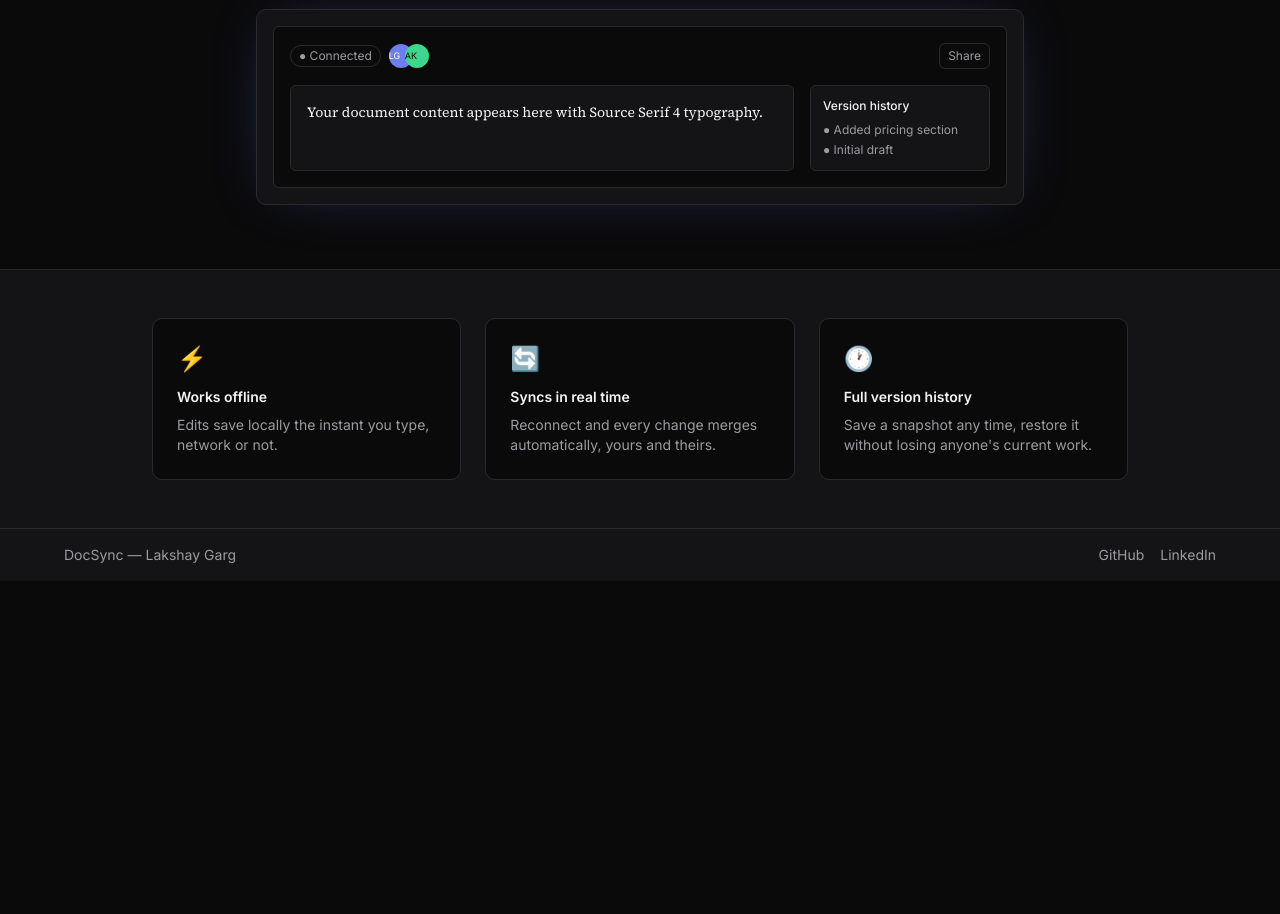
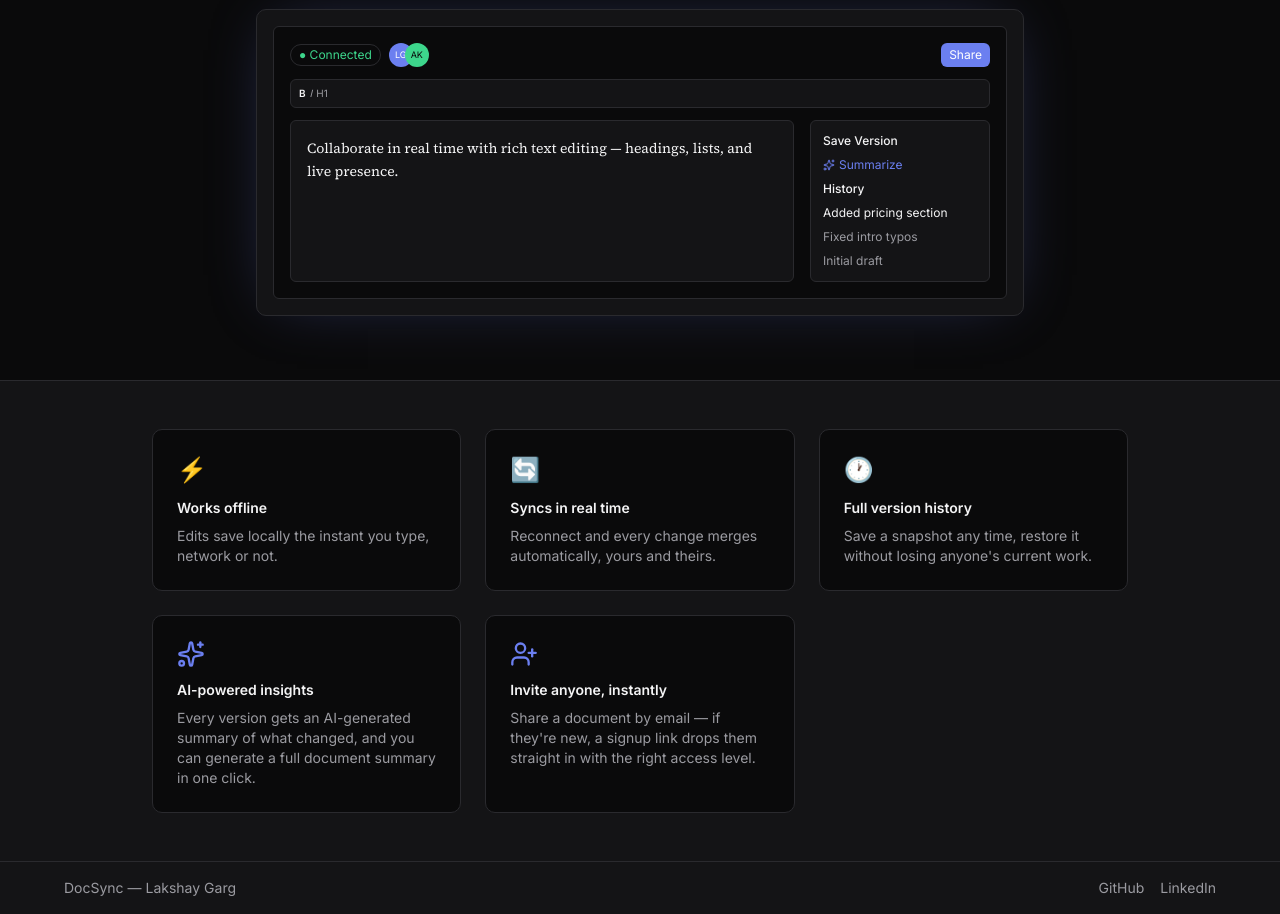
Before and after one commit to garg-lakshay/DocSync, a Next.js app in the folder frontend/: page / in a window 1280 px wide. Shown: the part 500-1414 px from the top of the page. Before the commit the page ends 1081 px from the top, so only its background shows below. Built offline with nearby package versions, Linux system fonts and the light colour scheme; no server answers.

Commit message:
feat : update landing page

```diff
--- a/frontend/src/components/landing-content.tsx
+++ b/frontend/src/components/landing-content.tsx
@@ -1,7 +1,15 @@
 import Link from "next/link";
+import { Sparkles, UserPlus, type LucideIcon } from "lucide-react";
 import { Button } from "@/components/ui/button";
 
-const features = [
+type Feature = {
+  title: string;
+  description: string;
+  icon?: string;
+  Icon?: LucideIcon;
+};
+
+const features: Feature[] = [
   {
     title: "Works offline",
     description:
@@ -19,6 +27,18 @@ const features = [
     description:
       "Save a snapshot any time, restore it without losing anyone's current work.",
     icon: "🕐",
+  },
+  {
+    title: "AI-powered insights",
+    description:
+      "Every version gets an AI-generated summary of what changed, and you can generate a full document summary in one click.",
+    Icon: Sparkles,
+  },
+  {
+    title: "Invite anyone, instantly",
+    description:
+      "Share a document by email — if they're new, a signup link drops them straight in with the right access level.",
+    Icon: UserPlus,
   },
 ];
 
@@ -71,28 +91,44 @@ export function LandingContent({ showNav = true }: LandingContentProps) {
           aria-hidden="true"
         >
           <div className="rounded-md border border-border bg-bg p-4 text-left">
-            <div className="mb-4 flex items-center justify-between gap-2">
+            <div className="mb-3 flex items-center justify-between gap-2">
               <div className="flex items-center gap-2">
-                <span className="rounded-full border border-border px-2 py-0.5 text-xs text-text-secondary">
+                <span className="rounded-full border border-border px-2 py-0.5 text-xs text-online">
                   ● Connected
                 </span>
                 <div className="flex -space-x-2">
-                  <span className="h-6 w-6 rounded-full bg-accent text-[9px] leading-6 text-white">LG</span>
-                  <span className="h-6 w-6 rounded-full bg-online text-[9px] leading-6 text-bg">AK</span>
+                  <span className="flex h-6 w-6 items-center justify-center rounded-full bg-accent text-[9px] text-white">
+                    LG
+                  </span>
+                  <span className="flex h-6 w-6 items-center justify-center rounded-full bg-online text-[9px] text-bg">
+                    AK
+                  </span>
                 </div>
               </div>
-              <span className="rounded-md border border-border px-2 py-1 text-xs text-text-secondary">
+              <span className="rounded-md bg-accent px-2 py-1 text-xs text-white">
                 Share
               </span>
             </div>
+            <div className="mb-3 flex gap-1 rounded-md border border-border bg-surface-1 px-2 py-1.5 text-[10px] text-text-secondary">
+              <span className="font-semibold text-text-primary">B</span>
+              <span className="italic">I</span>
+              <span>H1</span>
+            </div>
             <div className="grid gap-4 md:grid-cols-[1fr_180px]">
-              <div className="rounded-md border border-border bg-surface-1 p-4 font-serif text-sm text-text-primary">
-                Your document content appears here with Source Serif 4 typography.
+              <div className="rounded-md border border-border bg-surface-1 p-4 font-serif text-sm leading-relaxed text-text-primary">
+                Collaborate in real time with rich text editing — headings,
+                lists, and live presence.
               </div>
-              <div className="rounded-md border border-border bg-surface-1 p-3 text-xs text-text-secondary">
-                <p className="font-medium text-text-primary">Version history</p>
-                <p className="mt-2">● Added pricing section</p>
-                <p className="mt-1">● Initial draft</p>
+              <div className="space-y-2 rounded-md border border-border bg-surface-1 p-3 text-xs text-text-secondary">
+                <p className="font-medium text-text-primary">Save Version</p>
+                <p className="flex items-center gap-1 text-accent">
+                  <Sparkles className="h-3 w-3" aria-hidden />
+                  Summarize
+                </p>
+                <p className="mt-1 font-medium text-text-primary">History</p>
+                <p className="mt-1 text-text-primary">Added pricing section</p>
+                <p>Fixed intro typos</p>
+                <p>Initial draft</p>
               </div>
             </div>
           </div>
@@ -100,13 +136,17 @@ export function LandingContent({ showNav = true }: LandingContentProps) {
       </section>
 
       <section className="border-t border-border bg-surface-1">
-        <div className="mx-auto grid max-w-5xl gap-6 px-6 py-12 md:grid-cols-3">
+        <div className="mx-auto grid max-w-5xl grid-cols-1 gap-6 px-6 py-12 sm:grid-cols-2 lg:grid-cols-3">
           {features.map((feature) => (
             <div
               key={feature.title}
               className="rounded-[10px] border border-border bg-bg p-6 text-left"
             >
-              <p className="text-2xl">{feature.icon}</p>
+              {feature.icon ? (
+                <p className="text-2xl">{feature.icon}</p>
+              ) : feature.Icon ? (
+                <feature.Icon className="h-7 w-7 text-accent" aria-hidden />
+              ) : null}
               <h2 className="mt-3 text-sm font-semibold text-text-primary">
                 {feature.title}
               </h2>
```
Also changed, not shown: 1 other file (tests, documents, lock files or other folders).
